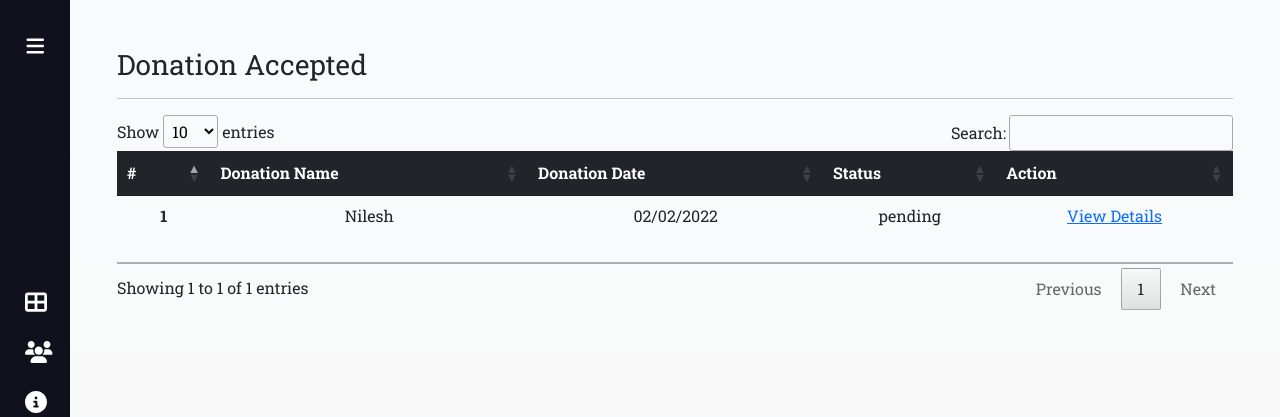
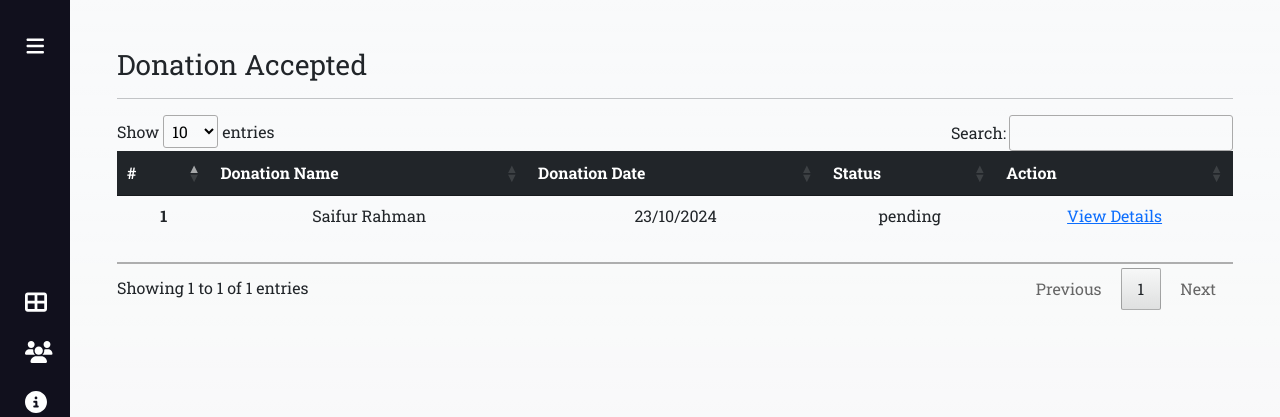
Before and after one commit to saifurc42/Charity-Donation-Platform-Volunteer-Opportunites, a Django app: page /accepted-donation/ in a window 1280 px wide. Shown: the top 417 px of the page. Run offline with Django 5.2, Linux system fonts and the light colour scheme; some libraries are stand-ins or nearby versions.

Commit message:
Update accepted-donation.html

```diff
--- a/app/templates/accepted-donation.html
+++ b/app/templates/accepted-donation.html
@@ -17,8 +17,8 @@
         <tbody>
             <tr class="text-center">
                 <th>1</th>
-                <td>Nilesh</td>
-                <td> 02/02/2022</td>
+                <td>Saifur Rahman </td>
+                <td> 23/10/2024</td>
                 <td>pending</td>
                 <td><a href="{% url 'accepted_donationdetail' 2 %}">View Details</a></td>
               </tr>
```
